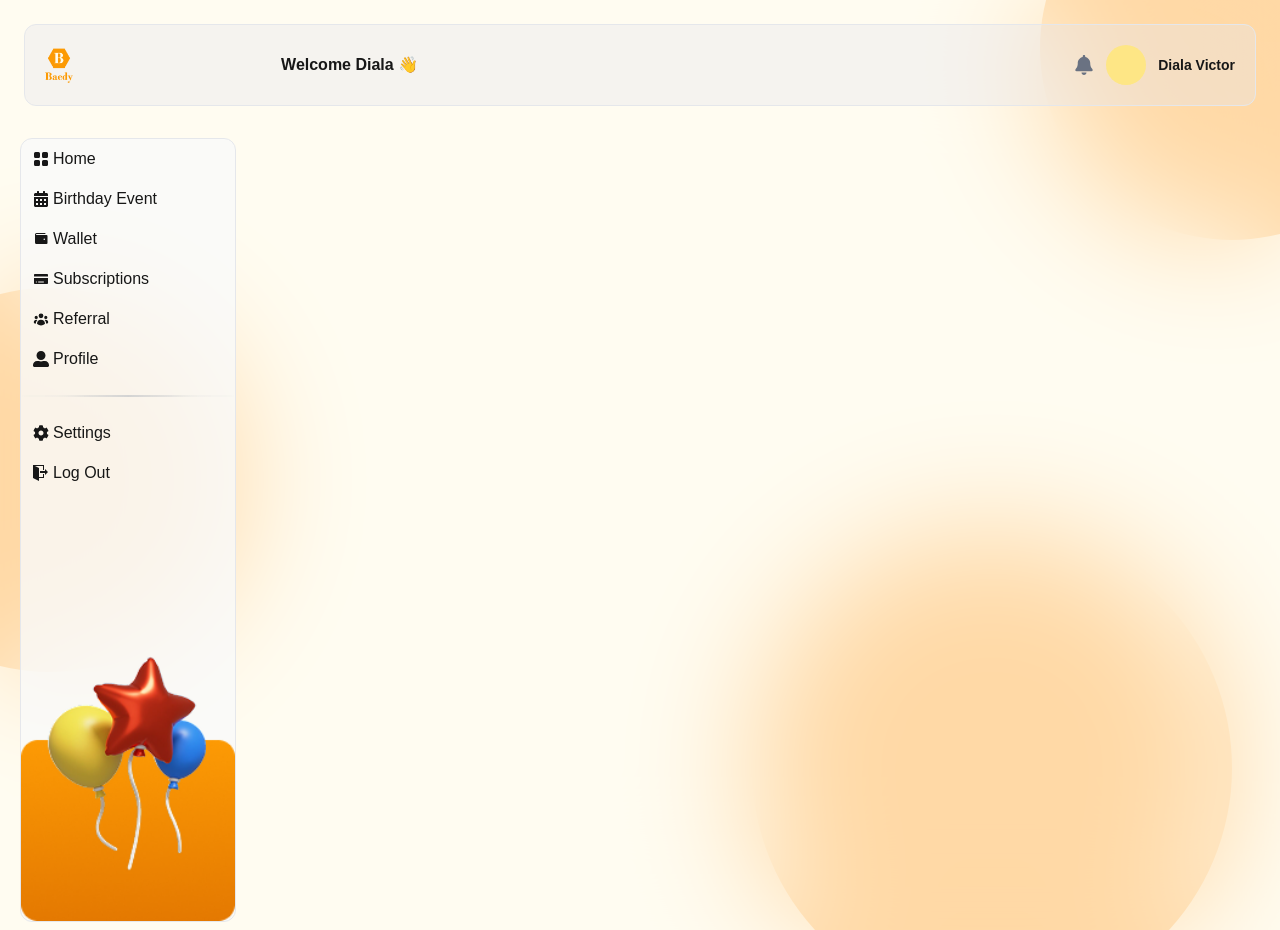
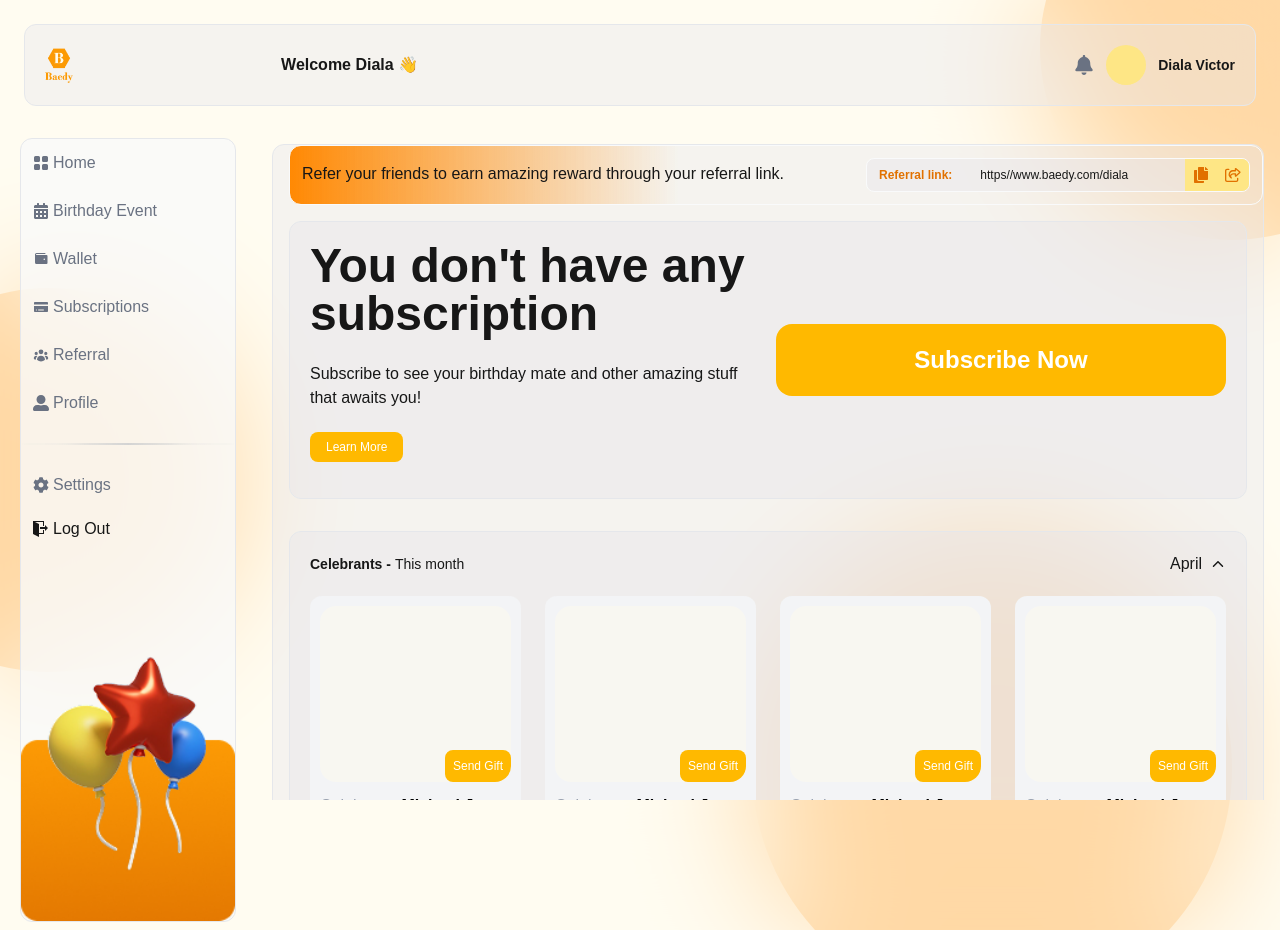
Before and after one commit to noblefresh/baedy, a Next.js app: page / in a window 1280 px wide. Built offline with nearby package versions, Linux system fonts and the light colour scheme.

Commit message:
updated dashborad design

```diff
--- a/src/components/layouts/appLayout.js
+++ b/src/components/layouts/appLayout.js
@@ -55,24 +55,15 @@ function AppLayout({ children, title }) {
             </div>
           </div>
         </div>
-        <div className="h-screen z-0 sticky top-0 w-64">
+        <div className="h-screen z-20 sticky top-0 w-64">
           <SideNav />
         </div>
-        {/* <div className="absolute z-10 overflow-auto top-0 h-screen w-full">
-          <div className="h-screen bg-amber-600 ml-64 mt-32 ">asdrf</div>
-        </div> */}
+        <div className="absolute p-4 z-10 overflow-auto top-0 h-screen w-full">
+          <div className="min-h-screen ml-64 mt-32 bg-gray-200/40 border border-gray-200 rounded-xl ">
+            {children}
+          </div>
+        </div>
       </div>
-      {/* <div className={`bg-gray-50 z-50 transition-all ${showNav ? "left-0" : "-left-64 md:left-0"} duration-300  relative`}>
-
-      </div>
-      <div className={`p-4 pb-8 md:ml-64 relative space-y-5 bg-gray-50 bg-opacity-10 transition-all duration-300 select-none min-h-screen`}>
-        {title?.length > 0 && (<div className="">
-            <div className="text-xl">Good {greetings} {user.value.user.name.split(" ")[0]}!</div>
-            <div className="text-xs text-gray-400">{title}</div>
-          </div>)}
-          <div onClick={() => setShowNav(!showNav)} className="h-8 w-8 absolute top-4 right-5 bg-black md:hidden text-white rounded-md text-xl flex items-center justify-center cursor-pointer"><i className="ri-menu-line"></i></div>
-          {children}
-      </div> */}
     </div>
   );
   // }
--- a/src/components/organisms/AppLink.js
+++ b/src/components/organisms/AppLink.js
@@ -4,7 +4,7 @@ import React from 'react'
 function AppLink({ text, icon, active }) {
     return (
         <Link href={text.toLowerCase() !== "home" ? `/`+text.replaceAll(" ", "_").toLowerCase() : "/"}>
-            <div className={` ${active?.toLowerCase() === text?.toLowerCase() ? "bg-green text-white" : "bg-cream"}  flex px-3 py-2 items-center gap-1 rounded-lg cursor-pointer`}>
+            <div className={` ${active?.toLowerCase() === text?.toLowerCase() ? "bg-amber-500/30 text-amber-600" : "bg-cream text-gray-500"}  flex px-3 py-3 items-center gap-1 rounded-lg cursor-pointer`}>
                 {icon} {text}
             </div>
         </Link>
--- /dev/null
+++ b/src/components/organisms/BirthdayCard.js
@@ -0,0 +1,23 @@
+import React from 'react'
+
+function BirthdayCard() {
+    return (
+        <div className='bg-gray-100 space-y-3 rounded-xl p-2.5'>
+            <div className='h-44 rounded-2xl overflow-hidden relative bg-amber-50/40'>
+                <div className='bg-amber-400 absolute bottom-0 text-xs right-0 rounded-lg text-white p-2'>Send Gift</div>
+            </div>
+            <div className='text-gray-400 space-y-1'>
+                <div className='flex gap-3'>
+                    <div>Celebrant</div>
+                    <div className='font-bold text-black'>Michael Joe</div>
+                </div>
+                <div className='flex gap-3'>
+                    <div>Birthday Date</div>
+                    <div className='font-bold text-black'>28-04-2025</div>
+                </div>
+            </div>
+        </div>
+    )
+}
+
+export default BirthdayCard
--- a/src/pages/index.jsx
+++ b/src/pages/index.jsx
@@ -1,144 +1,59 @@
-// import Image from "next/image";
-// import { Geist, Geist_Mono } from "next/font/google";
-// import { SignOut } from "@/hooks/Auth";
-// import { useDispatch } from "react-redux";
-// import { useRouter } from "next/router";
-
-// const geistSans = Geist({
-//   variable: "--font-geist-sans",
-//   subsets: ["latin"],
-// });
-
-// const geistMono = Geist_Mono({
-//   variable: "--font-geist-mono",
-//   subsets: ["latin"],
-// });
-
-// export default function Home() {
-//   const dispatch = useDispatch()
-//   const router = useRouter()
-
-
-//   const logout = () => {
-//     SignOut(dispatch)
-//     router.push("/")
-//   }
-
-//   return (
-//     <div
-//       className={`${geistSans.className} ${geistMono.className} grid grid-rows-[20px_1fr_20px] items-center justify-items-center min-h-screen p-8 pb-20 gap-16 sm:p-20 font-[family-name:var(--font-geist-sans)]`}
-//     >
-//       <main className="flex flex-col gap-[32px] row-start-2 items-center sm:items-start">
-//         <Image
-//           className="dark:invert"
-//           src="/next.svg"
-//           alt="Next.js logo"
-//           width={180}
-//           height={38}
-//           priority
-//         />
-//         <ol className="list-inside list-decimal text-sm/6 text-center sm:text-left font-[family-name:var(--font-geist-mono)]">
-//           <li className="mb-2 tracking-[-.01em]">
-//             Get started by editing{" "}
-//             <code className="bg-black/[.05] dark:bg-white/[.06] px-1 py-0.5 rounded font-[family-name:var(--font-geist-mono)] font-semibold">
-//               src/pages/index.js
-//             </code>
-//             .
-//           </li>
-//           <li className="tracking-[-.01em]">
-//             Save and see your changes instantly.
-//           </li>
-//         </ol>
-//         <div className="flex gap-4 items-center flex-col sm:flex-row">
-//           <a
-//             className="rounded-full border border-solid border-transparent transition-colors flex items-center justify-center bg-foreground text-background gap-2 hover:bg-[#383838] dark:hover:bg-[#ccc] font-medium text-sm sm:text-base h-10 sm:h-12 px-4 sm:px-5 sm:w-auto"
-//             href="https://vercel.com/new?utm_source=create-next-app&utm_medium=default-template-tw&utm_campaign=create-next-app"
-//             target="_blank"
-//             rel="noopener noreferrer"
-//           >
-//             <Image
-//               className="dark:invert"
-//               src="/vercel.svg"
-//               alt="Vercel logomark"
-//               width={20}
-//               height={20}
-//             />
-//             Deploy now
-//           </a>
-//           <a
-//             className="rounded-full border border-solid border-black/[.08] dark:border-white/[.145] transition-colors flex items-center justify-center hover:bg-[#f2f2f2] dark:hover:bg-[#1a1a1a] hover:border-transparent font-medium text-sm sm:text-base h-10 sm:h-12 px-4 sm:px-5 w-full sm:w-auto md:w-[158px]"
-//             href="https://nextjs.org/docs?utm_source=create-next-app&utm_medium=default-template-tw&utm_campaign=create-next-app"
-//             target="_blank"
-//             rel="noopener noreferrer"
-//           >
-//             Read our docs
-//           </a>
-//         </div>
-
-
-//         <div onClick={logout} className="cursor-pointer">Logout</div>
-
-
-//       </main>
-//       <footer className="row-start-3 flex gap-[24px] flex-wrap items-center justify-center">
-//         <a
-//           className="flex items-center gap-2 hover:underline hover:underline-offset-4"
-//           href="https://nextjs.org/learn?utm_source=create-next-app&utm_medium=default-template-tw&utm_campaign=create-next-app"
-//           target="_blank"
-//           rel="noopener noreferrer"
-//         >
-//           <Image
-//             aria-hidden
-//             src="/file.svg"
-//             alt="File icon"
-//             width={16}
-//             height={16}
-//           />
-//           Learn
-//         </a>
-//         <a
-//           className="flex items-center gap-2 hover:underline hover:underline-offset-4"
-//           href="https://vercel.com/templates?framework=next.js&utm_source=create-next-app&utm_medium=default-template-tw&utm_campaign=create-next-app"
-//           target="_blank"
-//           rel="noopener noreferrer"
-//         >
-//           <Image
-//             aria-hidden
-//             src="/window.svg"
-//             alt="Window icon"
-//             width={16}
-//             height={16}
-//           />
-//           Examples
-//         </a>
-//         <a
-//           className="flex items-center gap-2 hover:underline hover:underline-offset-4"
-//           href="https://nextjs.org?utm_source=create-next-app&utm_medium=default-template-tw&utm_campaign=create-next-app"
-//           target="_blank"
-//           rel="noopener noreferrer"
-//         >
-//           <Image
-//             aria-hidden
-//             src="/globe.svg"
-//             alt="Globe icon"
-//             width={16}
-//             height={16}
-//           />
-//           Go to nextjs.org →
-//         </a>
-//       </footer>
-//     </div>
-//   );
-// }
-
-
 import AppLayout from '@/components/layouts/appLayout'
+import BirthdayCard from '@/components/organisms/BirthdayCard';
 import React from 'react'
+import { IoIosArrowUp } from "react-icons/io";
+import { FaCopy } from "react-icons/fa";
+import { FaRegShareFromSquare } from "react-icons/fa6";
 
 function Index() {
   return (
     <AppLayout>
-
+      <div className=""></div>
+      <div className="pl-4">
+        <div className="flex bg-gradient-to-r from-orange-400 from-0% to-40% to-transparent border space-y-5 border-gray-50 p-3 rounded-xl">
+          <div className="flex w-full">
+            <div className="flex-grow relative top-1">Refer your friends to earn amazing reward through your referral link.</div>
+            <div className="flex w-96 bg-gray-200/40 border border-gray-50 rounded-lg overflow-hidden">
+              <div className="flex-grow gap-4 text-xs flex items-center">
+                <div className="text-amber-600 px-3 font-bold">Referral link:</div>
+                <div className="">https//www.baedy.com/diala</div>
+              </div>
+              <div className="text-amber-600 cursor-pointer bg-amber-200 p-2"><FaCopy /></div>
+              <div className="text-amber-600 cursor-pointer bg-amber-200 p-2"><FaRegShareFromSquare /></div>
+            </div>
+          </div>
+        </div>
+      </div>
+      <div className="p-4">
+        <div className="grid grid-cols-2 items-center gap-4 bg-gray-200/40 border space-y-5 border-gray-200 p-5 rounded-xl">
+          <div className="space-y-6">
+            <div className="font-extrabold text-5xl">You don&apos;t have any subscription</div>
+            <div className="">Subscribe to see your birthday mate and other amazing stuff that awaits you!  </div>
+            <div className="px-4 py-2 rounded-lg bg-amber-400 text-white inline text-xs">Learn More</div>
+          </div>
+          <div className="">
+            <div className="">
+              <div className="bg-amber-400 rounded-2xl w-full py-5 text-center text-white font-bold text-2xl">Subscribe Now</div>
+            </div>
+          </div>
+        </div>
+      </div>
+      <div className="p-4">
+        <div className="bg-gray-200/40 border space-y-5 border-gray-200 p-5 rounded-xl">
+          <div className="flex items-center">
+            <div className="flex-grow flex text-sm gap-1">
+              <div className="font-bold">Celebrants -</div>
+              <div className="">This month</div>
+            </div>
+            <div className="flex gap-2 items-center">April <IoIosArrowUp /></div>
+          </div>
+          <div className="grid grid-cols-4 gap-6">
+            {
+              ["", "", "", ""].map((e, i) => <BirthdayCard key={i} />)
+            }
+          </div>
+        </div>
+      </div>
     </AppLayout>
   )
 }
```
